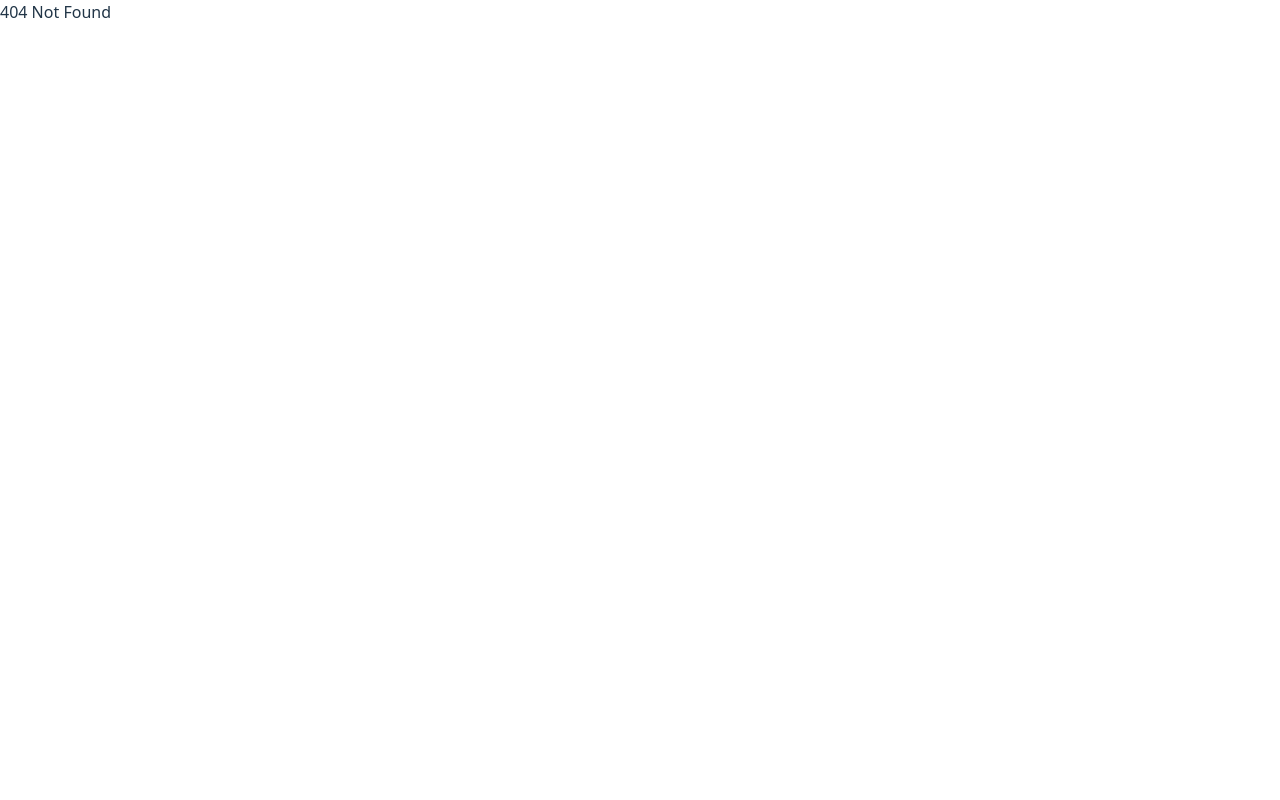
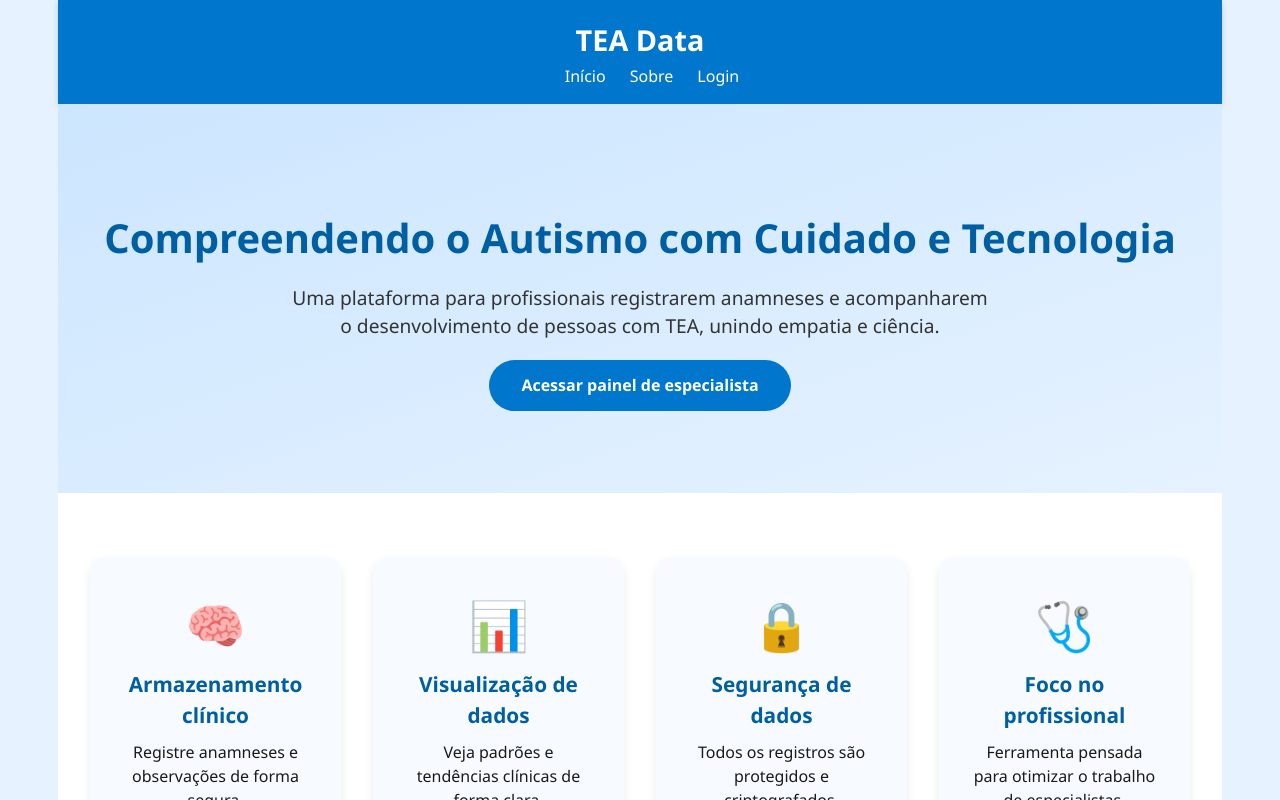
Before and after one commit to Heymity/ConsulTEA, a React (Vite) app in the folder Site/ConsulTEA-React/: page /home in a window 1280 px wide. Before the commit this address had no page. Built offline with nearby package versions, Linux system fonts and the light colour scheme.

Commit message:
begin homepage

```diff
--- a/Site/ConsulTEA-React/src/App.css
+++ b/Site/ConsulTEA-React/src/App.css
@@ -1,42 +1,34 @@
+/* Reset e layout global */
+html, body {
+  margin: 0;
+  padding: 0;
+  width: 100%;
+  overflow-x: hidden; /* impede barra de rolagem lateral */
+  background-color: #add8e6; /* azul claro */
+  font-family: Arial, Helvetica, sans-serif;
+}
+
+/* Centralização e layout principal */
 #root {
-  max-width: 1280px;
-  margin: 0 auto;
-  padding: 0;
+  display: flex;
+  flex-direction: column;
+  align-items: center;
+  justify-content: flex-start;
+  min-height: 100vh;
+  width: 100%;
   text-align: center;
 }
 
-.logo {
-  height: 6em;
-  padding: 1.5em;
-  will-change: filter;
-  transition: filter 300ms;
-}
-.logo:hover {
-  filter: drop-shadow(0 0 2em #646cffaa);
-}
-.logo.react:hover {
-  filter: drop-shadow(0 0 2em #61dafbaa);
+/* Ajustes visuais */
+section, main {
+  width: 100%;
+  max-width: 100%;
+  padding: 2rem;
+  box-sizing: border-box;
+  overflow: hidden;
 }
 
-@keyframes logo-spin {
-  from {
-    transform: rotate(0deg);
-  }
-  to {
-    transform: rotate(360deg);
-  }
+
+h1, h2, p {
+  margin: 0.5rem 0;
 }
-
-@media (prefers-reduced-motion: no-preference) {
-  a:nth-of-type(2) .logo {
-    animation: logo-spin infinite 20s linear;
-  }
-}
-
-.card {
-  padding: 2em;
-}
-
-.read-the-docs {
-  color: #888;
-}
--- a/Site/ConsulTEA-React/src/App.tsx
+++ b/Site/ConsulTEA-React/src/App.tsx
@@ -1,6 +1,7 @@
 import './App.css'
 import { BrowserRouter, Routes, Route, Link } from 'react-router-dom';
 import Login from './pages/login/Login';
+import Home from './pages/home/Home';
 
 function App() {
   return (
@@ -8,6 +9,7 @@ function App() {
       <Routes>
         <Route path="/" element={<Login />} />
         <Route path="/login" element={<Login />} />
+        <Route path="/home" element={<Home />} />
         <Route path="*" element={<div>404 Not Found</div>} />
       </Routes>
     </BrowserRouter>
--- /dev/null
+++ b/Site/ConsulTEA-React/src/pages/home/Home.css
@@ -0,0 +1,131 @@
+/* ===== Reset básico ===== */
+* {
+  margin: 0;
+  padding: 0;
+  box-sizing: border-box;
+}
+
+/* ===== Cores e fonte base ===== */
+body {
+  font-family: 'Segoe UI', Roboto, sans-serif;
+  background-color: #e6f2ff; /* azul claro de fundo */
+  color: #1a1a1a;
+}
+
+/* ===== Header ===== */
+header {
+  background-color: #0077cc; /* azul médio */
+  color: white;
+  padding: 1rem 2rem;
+  box-shadow: 0 2px 6px rgba(0, 0, 0, 0.15);
+}
+
+header .container {
+  display: flex;
+  justify-content: space-between;
+  align-items: center;
+}
+
+header h1 {
+  font-size: 1.8rem;
+  font-weight: 700;
+}
+
+header nav a {
+  color: white;
+  text-decoration: none;
+  margin-left: 1.5rem;
+  font-weight: 500;
+  transition: opacity 0.2s ease-in-out;
+}
+
+header nav a:hover {
+  opacity: 0.8;
+}
+
+/* ===== Hero Section ===== */
+main {
+  text-align: center;
+  padding: 6rem 2rem;
+  background: linear-gradient(to bottom right, #cce6ff, #e6f2ff);
+}
+
+main h2 {
+  font-size: 2.5rem;
+  color: #005fa3;
+  margin-bottom: 1rem;
+}
+
+main p {
+  font-size: 1.2rem;
+  max-width: 700px;
+  margin: 0 auto 2rem;
+  color: #333;
+}
+
+main a {
+  background-color: #0077cc;
+  color: white;
+  padding: 0.9rem 2rem;
+  border-radius: 30px;
+  text-decoration: none;
+  font-weight: bold;
+  transition: background-color 0.3s ease;
+}
+
+main a:hover {
+  background-color: #005fa3;
+}
+
+/* ===== Features Section ===== */
+section {
+  background-color: white;
+  padding: 4rem 2rem;
+}
+
+section .container {
+  display: grid;
+  grid-template-columns: repeat(auto-fit, minmax(250px, 1fr));
+  gap: 2rem;
+  max-width: 1100px;
+  margin: 0 auto;
+}
+
+section .feature-card {
+  background-color: #f7fbff;
+  border-radius: 16px;
+  padding: 2rem;
+  box-shadow: 0 4px 10px rgba(0, 0, 0, 0.08);
+  transition: transform 0.2s ease, box-shadow 0.2s ease;
+  text-align: center;
+}
+
+section .feature-card:hover {
+  transform: translateY(-4px);
+  box-shadow: 0 6px 12px rgba(0, 0, 0, 0.12);
+}
+
+section .feature-card .icon {
+  font-size: 3rem;
+  margin-bottom: 0.5rem;
+}
+
+section .feature-card h3 {
+  color: #005fa3;
+  font-size: 1.3rem;
+  margin-bottom: 0.5rem;
+}
+
+/* ===== Footer ===== */
+footer {
+  background-color: #d9ecff;
+  color: #333;
+  text-align: center;
+  padding: 1rem;
+  font-size: 0.9rem;
+  border-top: 1px solid #b3daff;
+}
+
+html, body {
+  overflow-x: hidden;
+}
--- /dev/null
+++ b/Site/ConsulTEA-React/src/pages/home/Home.tsx
@@ -0,0 +1,60 @@
+import './Home.css';
+
+export default function Home() {
+  return (
+    <div className="min-h-screen flex flex-col font-sans bg-gray-50 text-gray-800">
+      {/* Header */}
+      <header className="bg-blue-600 text-white p-4 shadow-md">
+        <div className="w-full flex justify-between items-center">
+          <h1 className="text-2xl font-bold">TEA Data</h1>
+          <nav className="space-x-4">
+            <a href="#" className="hover:underline">Início</a>
+            <a href="#" className="hover:underline">Sobre</a>
+            <a href="#" className="hover:underline">Login</a>
+          </nav>
+        </div>
+      </header>
+
+      {/* Hero Section */}
+      <main className="flex-grow w-full px-4 py-16 text-center">
+        <h2 className="text-4xl font-bold mb-4 text-blue-700">
+          Compreendendo o Autismo com Cuidado e Tecnologia
+        </h2>
+        <p className="text-lg mb-8">
+          Uma plataforma para profissionais registrarem anamneses e acompanharem
+          o desenvolvimento de pessoas com TEA, unindo empatia e ciência.
+        </p>
+        <a
+          href="#"
+          className="bg-blue-600 text-white px-6 py-3 rounded-full font-semibold hover:bg-blue-700 transition"
+        >
+          Acessar painel de especialista
+        </a>
+      </main>
+
+      {/* Features */}
+        <section>
+        <div className="container">
+            {[
+            { icon: "🧠", title: "Armazenamento clínico", desc: "Registre anamneses e observações de forma segura." },
+            { icon: "📊", title: "Visualização de dados", desc: "Veja padrões e tendências clínicas de forma clara." },
+            { icon: "🔒", title: "Segurança de dados", desc: "Todos os registros são protegidos e criptografados." },
+            { icon: "🩺", title: "Foco no profissional", desc: "Ferramenta pensada para otimizar o trabalho de especialistas." },
+            ].map((f, i) => (
+            <div key={i} className="feature-card">
+                <div className="icon">{f.icon}</div>
+                <h3>{f.title}</h3>
+                <p>{f.desc}</p>
+            </div>
+            ))}
+        </div>
+        </section>
+
+
+      {/* Footer */}
+      <footer className="bg-gray-200 text-center py-4 text-sm text-gray-600">
+        © 2025 Projeto TEA Data — Ainda em Desenvolvimento lol
+      </footer>
+    </div>
+  );
+}
```
